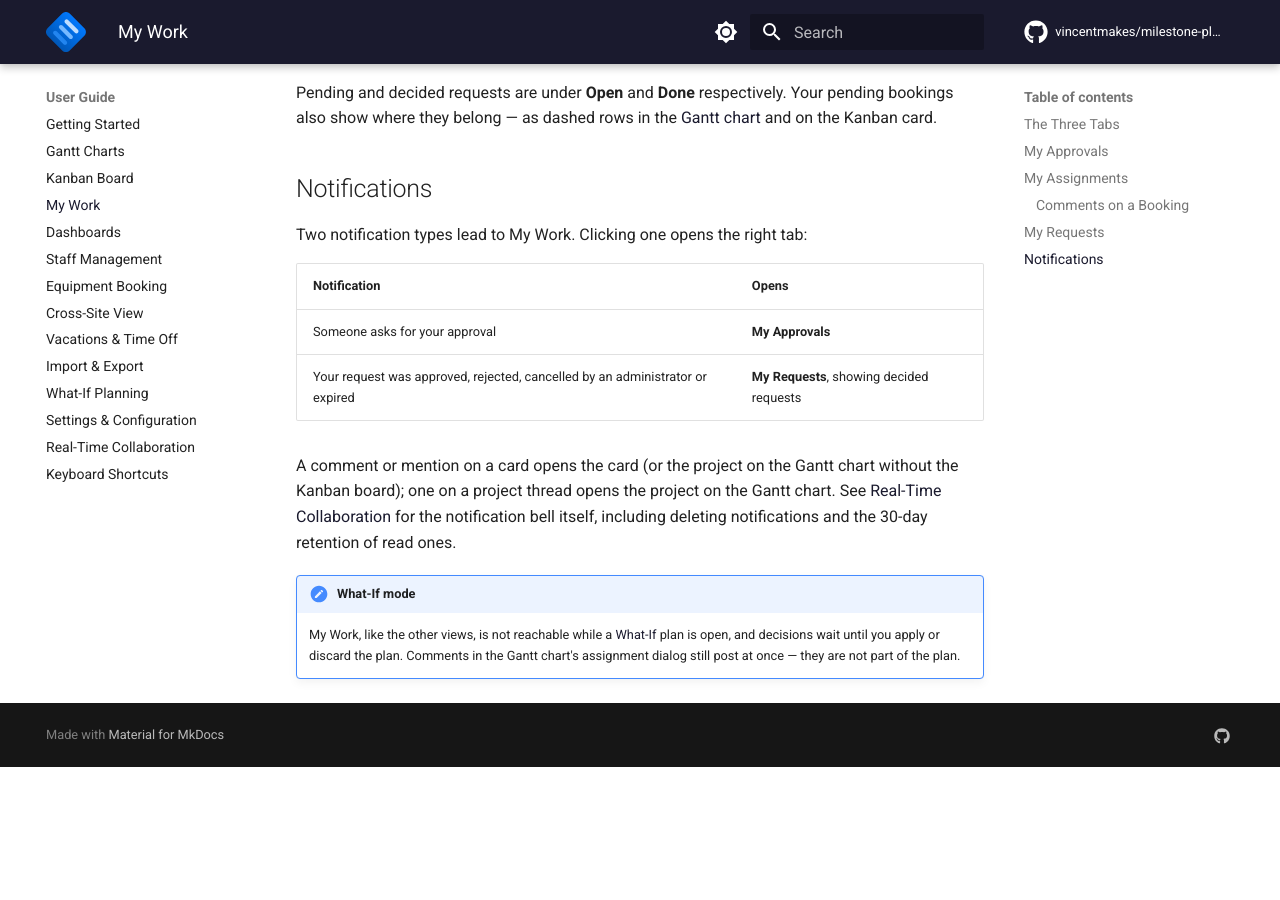
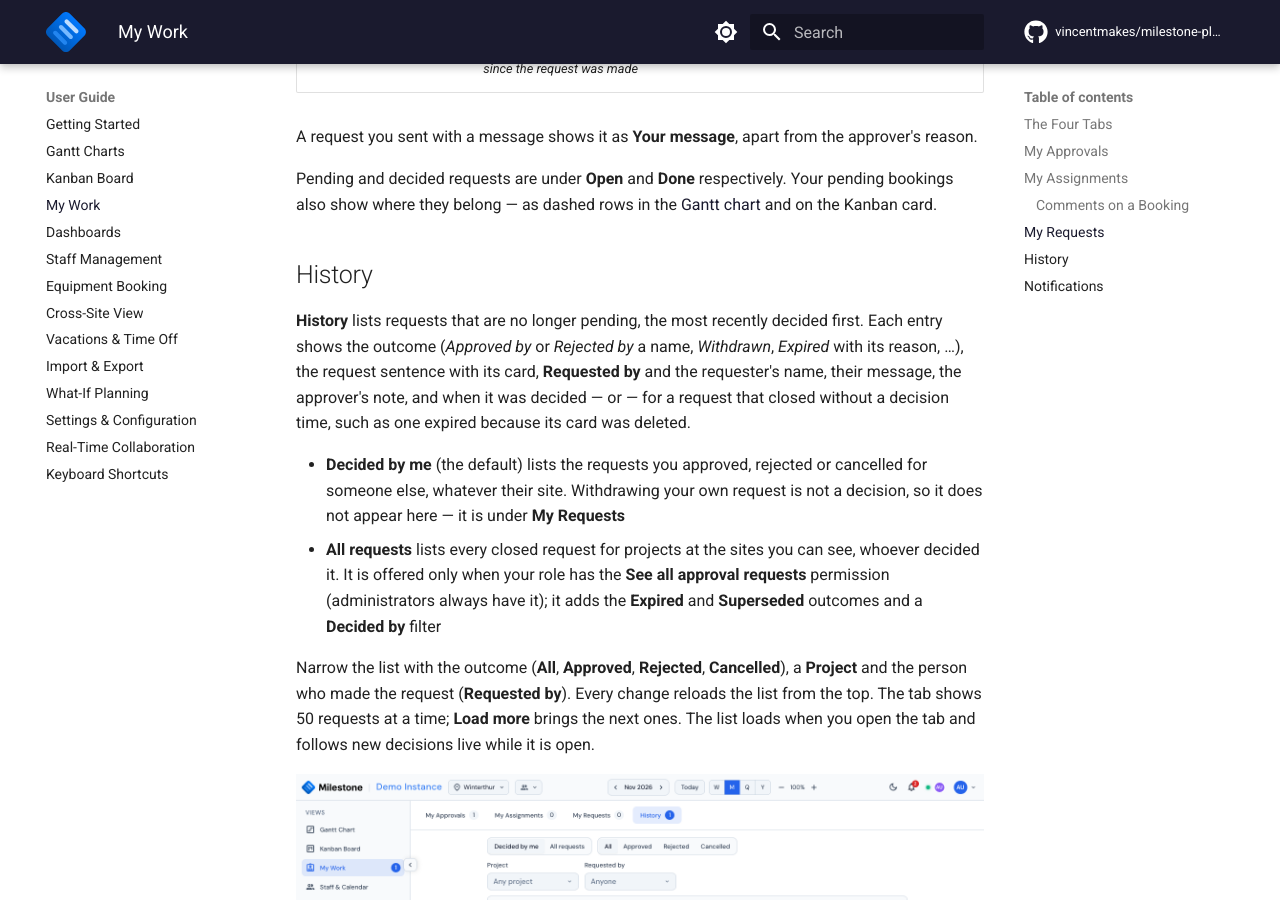
Before and after one commit to vincentmakes/milestone-planner, an MkDocs documentation site: the page built from docs/user-guide/my-work.md, in a window 1280 px wide and 900 px high, scrolled down 3868 px. Built offline with MkDocs 1.6.1 and Material for MkDocs 9.7.7, drawn with Linux system fonts in a browser that asks for light colours; comment, search, counter and statistics services are not loaded; before the commit the page ends 4635 px from its top, so only the background shows below that; some of the changed text lies outside the part shown.

Commit message:
Document and capture My Work → History
The user guide explains the History tab (Decided by me, All requests, the
filters, Load more, live updates) with a screenshot, and capture.py gains the
my-work-history shot with its README row: it needs a request the admin
decided, which the seed does not hold, and writes nothing itself.

Co-Authored-By: Claude Opus 5.5 <noreply@anthropic.com>

```diff
--- a/docs/user-guide/my-work.md
+++ b/docs/user-guide/my-work.md
@@ -1,20 +1,21 @@
 # My Work
 
-**My Work** gathers your own work outside the boards: booking requests you can decide, your bookings, and the requests you have sent. Open it from **My Work** in the sidebar, just below the Kanban Board. Everyone signed in has it.
+**My Work** gathers your own work outside the boards: booking requests you can decide, your bookings, the requests you have sent, and the requests already decided. Open it from **My Work** in the sidebar, just below the Kanban Board. Everyone signed in has it.
 
 The sidebar entry carries a badge with the number of requests waiting for your decision (up to *99+*). It updates live — when someone sends you a request, or a request you could decide is decided by someone else, the badge and the lists change without a reload.
 
 ![My Work signed in as a project manager: the My Approvals tab lists Diana Davis's request to join a phase at 50% with Approve and Reject buttons](../assets/screenshots/my-work.png){ loading=lazy }
 
-## The Three Tabs
+## The Four Tabs
 
 | Tab | What it lists |
 |-----|---------------|
 | **My Approvals** | Booking requests you may approve or reject — see [Approvals](settings.md#approvals) |
 | **My Assignments** | Your bookings: the projects, phases and subphases you are booked on |
 | **My Requests** | Requests you sent to book yourself, change your booking or leave a card, with their outcome |
+| **History** | Requests that are closed: the ones you decided, or — with the right permission — every closed request |
 
-Each tab shows how many items it holds: requests to decide, current and upcoming bookings, and pending requests. **My Assignments** opens first.
+Each tab shows how many items it holds: requests to decide, current and upcoming bookings, pending requests, and the History entries loaded so far. **My Assignments** opens first.
 
 ## My Approvals
 
@@ -74,6 +75,17 @@ A request you sent with a message shows it as **Your message**, apart from the a
 
 Pending and decided requests are under **Open** and **Done** respectively. Your pending bookings also show where they belong — as dashed rows in the [Gantt chart](staff-management.md#booking-yourself-when-approval-is-required) and on the Kanban card.
 
+## History
+
+**History** lists requests that are no longer pending, the most recently decided first. Each entry shows the outcome (*Approved by* or *Rejected by* a name, *Withdrawn*, *Expired* with its reason, …), the request sentence with its card, **Requested by** and the requester's name, their message, the approver's note, and when it was decided — or *—* for a request that closed without a decision time, such as one expired because its card was deleted.
+
+- **Decided by me** (the default) lists the requests you approved, rejected or cancelled for someone else, whatever their site. Withdrawing your own request is not a decision, so it does not appear here — it is under **My Requests**
+- **All requests** lists every closed request for projects at the sites you can see, whoever decided it. It is offered only when your role has the **See all approval requests** permission (administrators always have it); it adds the **Expired** and **Superseded** outcomes and a **Decided by** filter
+
+Narrow the list with the outcome (**All**, **Approved**, **Rejected**, **Cancelled**), a **Project** and the person who made the request (**Requested by**). Every change reloads the list from the top. The tab shows 50 requests at a time; **Load more** brings the next ones. The list loads when you open the tab and follows new decisions live while it is open.
+
+![My Work, History tab, Decided by me: Diana Davis's request to join the Preparation phase of Catalyst Optimization at 40%, Approved by Admin User, with its card, Requested by Diana Davis and the decision time, below the Decided by me / All requests, outcome, project and Requested by filters](../assets/screenshots/my-work-history.png){ loading=lazy }
+
 ## Notifications
 
 Two notification types lead to My Work. Clicking one opens the right tab:
```
Also changed, not shown: scripts/screenshots/README.md (+1 -0 lines), docs/assets/screenshots/my-work-history.png (added), 1 other file.
